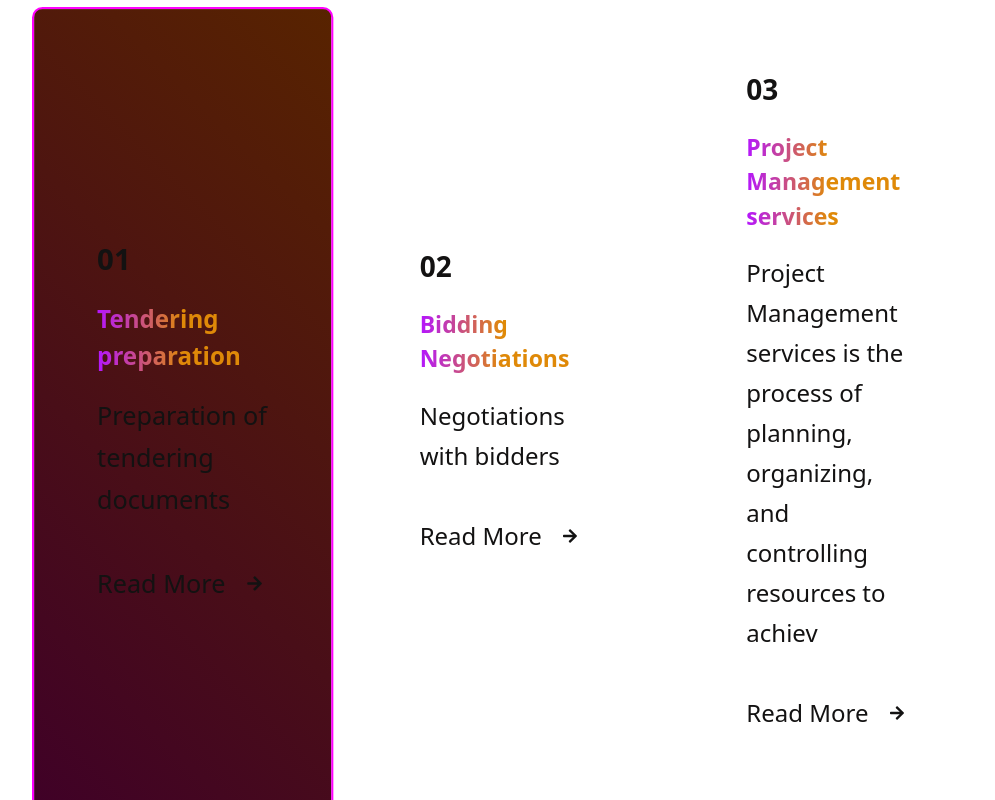
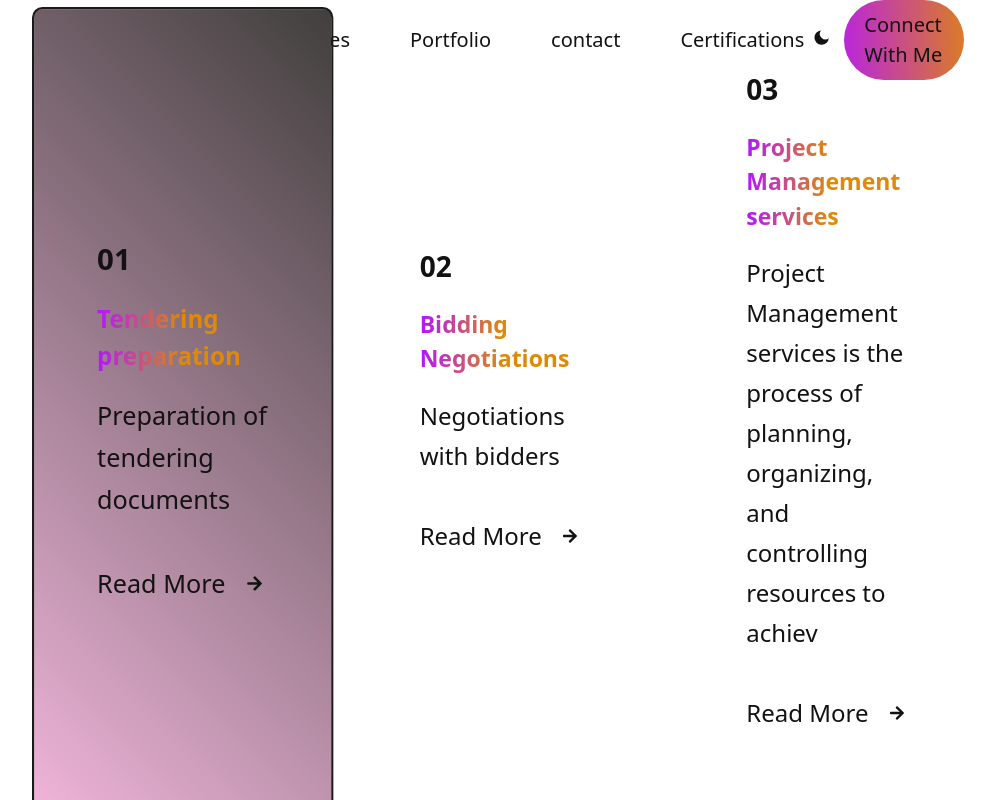
Before and after one commit to ChibuikeUkonu/Portfolio, a Next.js app: page / in a window 1280 px wide. In both pictures the pointer is over the element 313 px from the left and 3028 px from the top of the page. Shown: the part 2628-3428 px from the top of the page, without its empty margins (138-1133 px from the left). Built offline with nearby package versions, Linux system fonts and the light colour scheme.

Commit message:
stiicky fixed

```diff
--- a/package.json
+++ b/package.json
@@ -3,6 +3,8 @@
   "version": "0.1.0",
   "private": true,
   "scripts": {
+    "predev": "rimraf .next/ types/",
+  "prebuild": "rimraf .next/ types/",
     "dev": "next dev",
     "build": "next build",
     "start": "next start",
@@ -19,6 +21,8 @@
   },
   "devDependencies": {
     "@tailwindcss/postcss": "^4",
+    "rimraf": "^6.0.1",
     "tailwindcss": "^4"
   }
+
 }
--- a/src/Component/Navbar/Navbar.module.css
+++ b/src/Component/Navbar/Navbar.module.css
@@ -2,8 +2,11 @@
     display: flex;
     justify-content: space-between;
     align-items: center;
+    position:sticky;
+    top:0;
     /* background-color: red; */
     max-width: 80%;
+    padding: 0px 50px;
     margin: 30px auto;
 }
 .nav_menu{
--- a/src/Component/Services/Services.module.css
+++ b/src/Component/Services/Services.module.css
@@ -70,8 +70,8 @@
     margin-top: 20px;
 }
 .Service_format:hover{
-    border: 2px solid #ff00ff;
- background-image: linear-gradient(45deg, #3f0028,#582300);
+    border: 2px solid #1b1a1b;
+ background-image: linear-gradient(45deg, #f3b7dd,#413f3d);
  transform: scale(1.05);
  transition: 0.4s;
 }
--- a/src/app/Certificate/certificate.module.css
+++ b/src/app/Certificate/certificate.module.css
@@ -68,11 +68,11 @@
     align-items: center;
     height: 150px;
     max-width: 100%;
-    border:1px solid white;
+    border:1px solid black;
 }
 .university:hover{
-    border: 2px solid #ff00ff;
-    background-image: linear-gradient(45deg, #3f0028,#582300);
+    border: 2px solid #201f20;
+    background-image: linear-gradient(45deg, #f3b7dd,#9e9b99);
     transform: scale(1.05);
     transition: 0.4s;
 }
```
Also changed, not shown: 2 other files (tests, documents, lock files or other folders).
